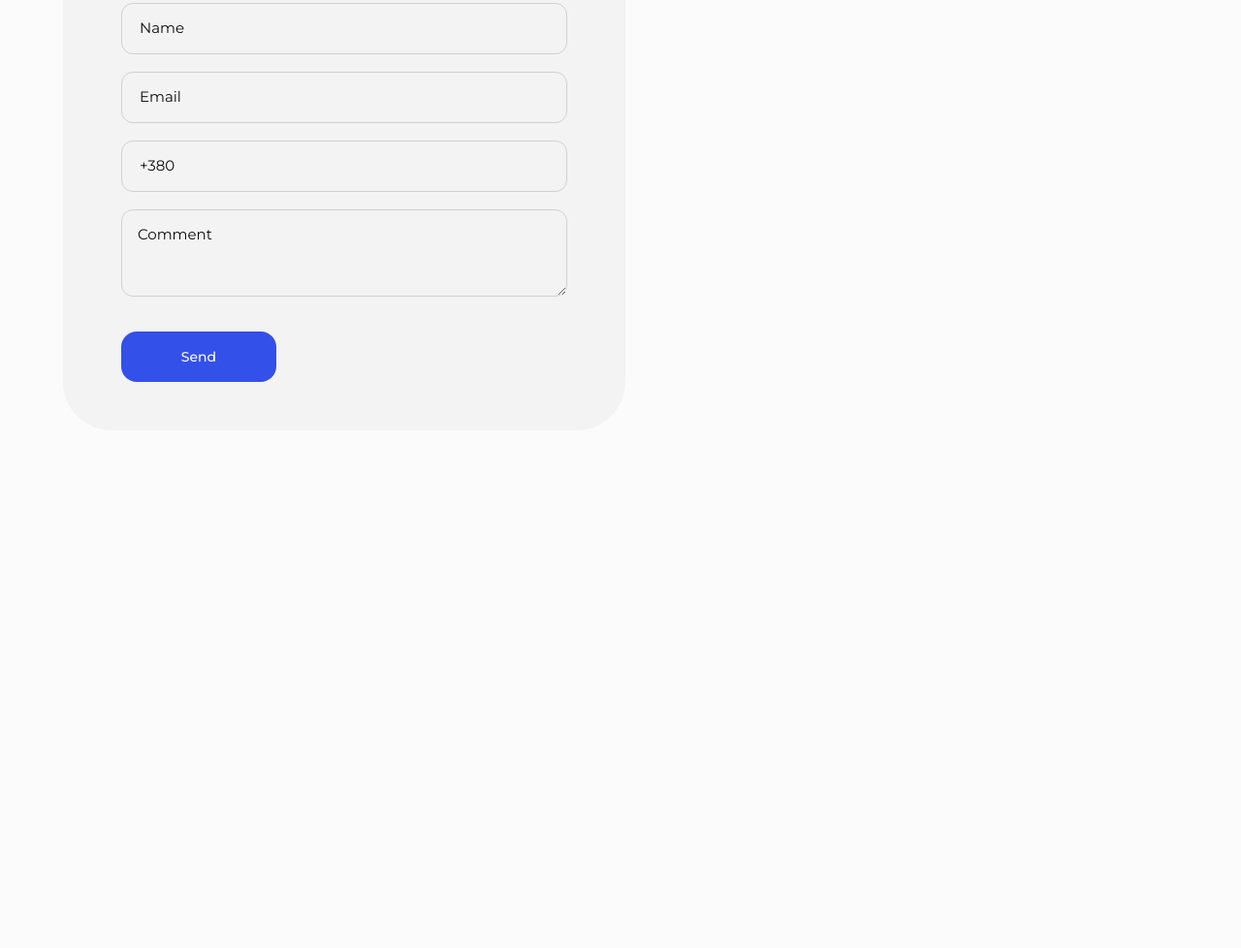
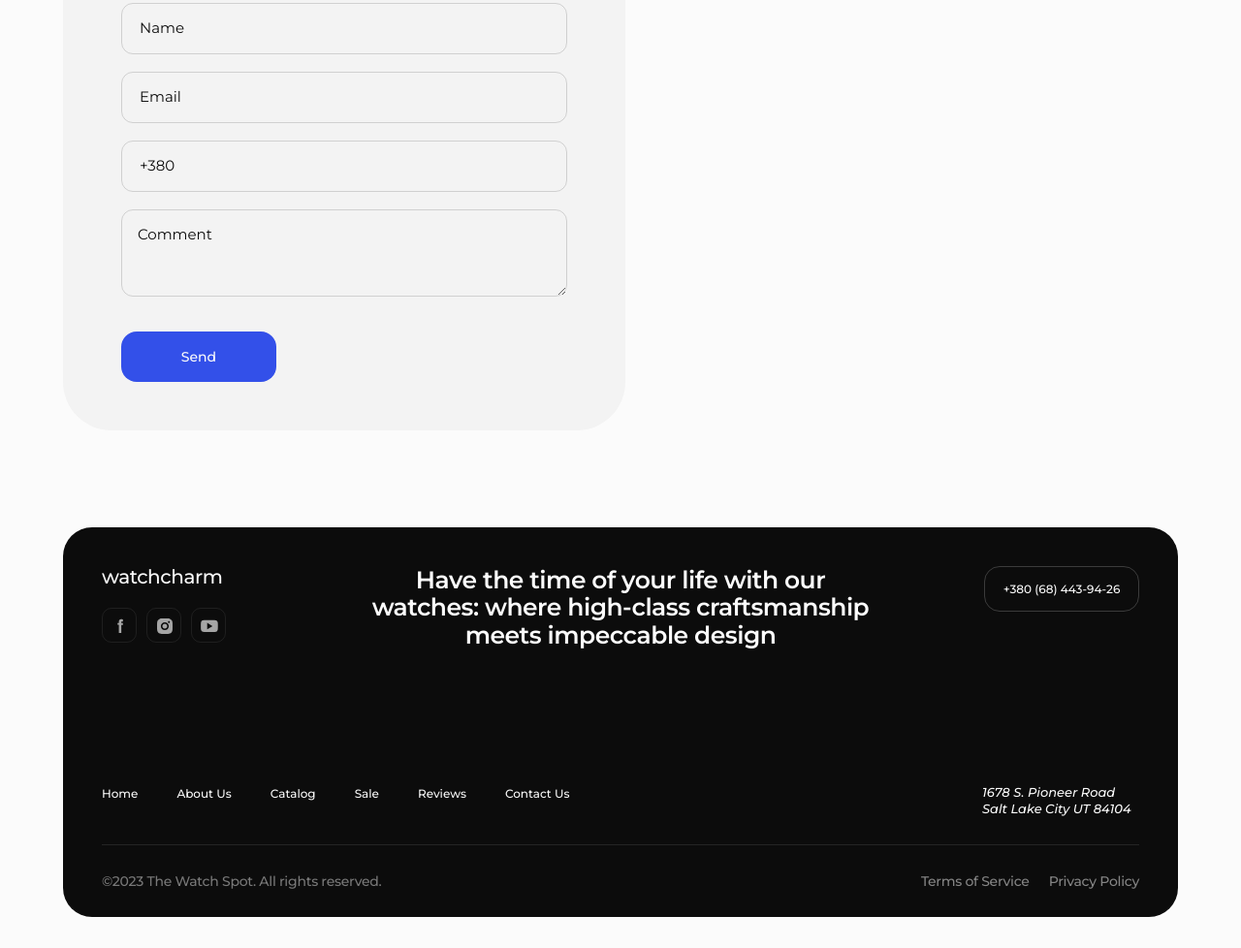
Before and after one commit to Anya2907/WatchCharm, a website built with Vite: page src/index.html in a window 1280 px wide. Shown: the part 4707-5685 px from the top of the page at 97% size. Before the commit the page ends 5201 px from the top, so only its background shows below. Built offline with nearby package versions, Linux system fonts and the light colour scheme; files whose address does not match are found by name.

Commit message:
section footer

```diff
--- /dev/null
+++ b/src/css/footer.css
@@ -0,0 +1,239 @@
+.footer-pages {
+  padding-top: 30px;
+  padding-bottom: 20px;
+}
+
+.footer-pages-container {
+  background-color: #0c0c0c;
+  border-radius: 30px;
+  padding: 40px 28px 28px 28px;
+}
+
+.footer-menu {
+  display: block;
+  color: #fbfbfb;
+  margin-bottom: 20px;
+}
+
+.footer-list-icons {
+  display: flex;
+  margin-bottom: 20px;
+}
+
+.footer-list-link-icons {
+  width: 34px;
+  height: 34px;
+  border: 1px solid rgba(251, 251, 251, 0.1);
+  fill: #fbfbfb;
+  opacity: 0.8;
+}
+
+.footer-list-link-icons:hover,
+.footer-list-link-icons:focus {
+  opacity: 1;
+}
+
+.footer-tel {
+  display: block;
+  font-weight: 500;
+  font-size: 11px;
+  line-height: 1.33;
+  text-transform: uppercase;
+  text-align: center;
+  color: #fbfbfb;
+
+  border: 1px solid rgba(251, 251, 251, 0.2);
+  border-radius: 16px;
+
+  padding: 14px 20px;
+  margin-bottom: 40px;
+  width: 152px;
+}
+
+.footer-title {
+  font-weight: 600;
+  font-size: 22px;
+  line-height: 1.2;
+  letter-spacing: -0.02em;
+  text-align: center;
+  color: #fbfbfb;
+  margin-bottom: 92px;
+}
+
+.footer-block-middle {
+  display: flex;
+  justify-content: space-between;
+}
+
+.footer-block-middle-after::after {
+  display: block;
+  content: '';
+  margin-top: 24px;
+  margin-bottom: 24px;
+  height: 1px;
+  width: 100%;
+  background-color: rgba(251, 251, 251, 0.1);
+}
+
+.footer-list {
+  display: flex;
+  flex-wrap: wrap;
+  column-gap: 16px;
+  row-gap: 8px;
+  max-width: 147px;
+}
+
+.footer-link {
+  font-weight: 500;
+  font-size: 11px;
+  line-height: 1.33333;
+  text-align: center;
+  color: #fbfbfb;
+}
+
+.footer-address {
+  font-weight: 500;
+  font-size: 11px;
+  line-height: 1.33;
+  color: #fbfbfb;
+  max-width: 86px;
+}
+
+.footer-block-bottom-watch-spot {
+  font-weight: 500;
+  font-size: 10px;
+  line-height: 1.4;
+  letter-spacing: -0.02em;
+  color: rgba(251, 251, 251, 0.5);
+  opacity: 0.9;
+  margin-bottom: 8px;
+}
+
+.footer-list-privacy-policy {
+  display: flex;
+  gap: 20px;
+}
+
+.footer-link-privacy-policy {
+  font-weight: 500;
+  font-size: 10px;
+  line-height: 1.4;
+  letter-spacing: -0.02em;
+  text-align: right;
+  color: rgba(251, 251, 251, 0.5);
+}
+
+@media only screen and (min-width: 768px) {
+  .footer-pages {
+    padding-top: 40px;
+    padding-bottom: 32px;
+  }
+
+  .footer-pages-container {
+    padding: 40px 40px 28px 40px;
+  }
+
+  .footer-logo-social-tel-wrapper {
+    display: flex;
+    justify-content: space-between;
+    margin-bottom: 86px;
+  }
+
+  .footer-list-link-icons {
+    width: 36px;
+    height: 36px;
+  }
+
+  .list-item-icon {
+    width: 20px;
+    height: 20px;
+  }
+
+  .footer-tel {
+    align-self: flex-start;
+    font-size: 12px;
+    line-height: 1.29;
+    padding: 15px;
+    min-width: 160px;
+    margin-bottom: 0;
+  }
+
+  .footer-title {
+    max-width: 524px;
+    margin-left: auto;
+    margin-right: auto;
+    font-size: 25px;
+    line-height: 1.14;
+    margin-bottom: 100px;
+  }
+
+  .footer-list {
+    flex-wrap: nowrap;
+    column-gap: 19px;
+    max-width: 400px;
+  }
+
+  .footer-link {
+    font-size: 12px;
+    line-height: 1.29;
+  }
+
+  .footer-address {
+    font-size: 13px;
+    line-height: 1.29;
+    max-width: 162px;
+  }
+
+  .footer-block-middle-after::after {
+    margin-top: 28px;
+    margin-bottom: 28px;
+  }
+
+  .footer-block-bottom {
+    display: flex;
+    justify-content: space-between;
+  }
+
+  .footer-block-bottom-watch-spot {
+    font-size: 14px;
+    line-height: 1.29;
+    margin-bottom: 0px;
+  }
+
+  .footer-link-privacy-policy {
+    font-size: 14px;
+    line-height: 1.28571;
+  }
+}
+
+@media only screen and (min-width: 1280px) {
+  .footer-pages {
+    padding-top: 50px;
+  }
+
+  .footer-pages-container {
+    padding: 40px 40px 28px 40px;
+  }
+
+  .footer-block-top {
+    position: relative;
+    margin-bottom: 126px;
+  }
+
+  .footer-logo-social-tel-wrapper {
+    margin-bottom: 0;
+  }
+
+  .footer-title {
+    position: absolute;
+    top: 0;
+    left: 50%;
+    transform: translateX(-50%);
+    margin-bottom: 0;
+  }
+
+  .footer-list {
+    column-gap: 40px;
+    max-width: 505px;
+  }
+}
--- a/src/css/header.css
+++ b/src/css/header.css
@@ -36,16 +36,40 @@
   display: none;
 }
 
-.menu-list-icons {
-  display: none;
-}
-
 .menu-burger-btn {
   border: none;
   background-color: transparent;
   padding: 0;
   line-height: 0;
   stroke: #0c0c0c;
+}
+
+.list-icons {
+  display: none;
+  column-gap: 10px;
+}
+
+.list-item-icons {
+  display: flex;
+  justify-content: center;
+  align-items: center;
+}
+
+.list-link-icons {
+  border-radius: 10px;
+  padding: 8px;
+}
+
+.menu-list-link-icons {
+  width: 36px;
+  height: 36px;
+  border: 1px solid rgba(12, 12, 12, 0.1);
+  fill: #0c0c0c;
+}
+
+.list-item-icons:hover .menu-list-link-icons,
+.list-item-icons:focus .menu-list-link-icons {
+  fill: #3350e9;
 }
 
 @media only screen and (min-width: 768px) {
@@ -65,8 +89,8 @@
     padding-bottom: 0px;
   }
 
-  .menu-list-icons {
-    display: block;
+  .list-icons {
+    display: flex;
   }
 
   .menu-burger-btn {
@@ -113,33 +137,4 @@
     height: 8px;
     margin-top: 2px;
   }
-
-  .list-icons {
-    display: flex;
-    column-gap: 10px;
-  }
-
-  .list-item-icons {
-    display: flex;
-    justify-content: center;
-    align-items: center;
-  }
-
-  .list-link-icons {
-    width: 36px;
-    height: 36px;
-
-    border-radius: 10px;
-    padding: 8px;
-  }
-
-  .menu-list-link-icons {
-    border: 1px solid rgba(12, 12, 12, 0.1);
-    fill: #0c0c0c;
-  }
-
-  .list-item-icons:hover .menu-list-link-icons,
-  .list-item-icons:focus .menu-list-link-icons {
-    fill: #3350e9;
-  }
 }
--- a/src/css/styles.css
+++ b/src/css/styles.css
@@ -10,5 +10,6 @@
 @import url('./sale.css');
 @import url('./reviews.css');
 @import url('./contact-us.css');
+@import url('./footer.css');
 
 @import url('./mobile-menu.css');
--- a/src/index.html
+++ b/src/index.html
@@ -38,6 +38,7 @@
 
       <!-- Loads the specified .html file -->
     </main>
+    <load src="./partials/footer.html" />
 
     <load src="./partials/mobile-menu.html" />
 
--- a/src/main.js
+++ b/src/main.js
@@ -1,8 +1,3 @@
-// Описаний в документації
-import SimpleLightbox from 'simplelightbox';
-// Додатковий імпорт стилів
-import 'simplelightbox/dist/simple-lightbox.min.css';
-
 (() => {
   const mobileMenu = document.querySelector('.js-menu-container');
   const openMenuBtn = document.querySelector('.js-open-menu');
--- /dev/null
+++ b/src/partials/footer.html
@@ -0,0 +1,85 @@
+<footer class="footer-pages">
+  <div class="container">
+    <div class="footer-pages-container">
+      <div class="footer-block-top">
+        <div class="footer-logo-social-tel-wrapper">
+          <div class="footer-logo-social-wrapper">
+            <a class="logo footer-menu" href="../index.html">watchcharm</a>
+            <ul class="footer-list-icons list-icons">
+              <li class="list-item-icons">
+                <a class="list-link-icons footer-list-link-icons" href="">
+                  <svg class="list-item-icon" width="18" height="18">
+                    <use
+                      href="../img/sprite-icons/icons.svg#icon-facebook"
+                    ></use>
+                  </svg>
+                </a>
+              </li>
+              <li class="list-item-icons">
+                <a class="list-link-icons footer-list-link-icons" href="">
+                  <svg class="list-item-icon" width="18" height="18">
+                    <use
+                      href="../img/sprite-icons/icons.svg#icon-instagram"
+                    ></use>
+                  </svg>
+                </a>
+              </li>
+              <li class="list-item-icons">
+                <a class="list-link-icons footer-list-link-icons" href="">
+                  <svg class="list-item-icon" width="18" height="18">
+                    <use
+                      href="../img/sprite-icons/icons.svg#icon-youtube"
+                    ></use>
+                  </svg>
+                </a>
+              </li>
+            </ul>
+          </div>
+          <a class="footer-tel" href="tel:+380684439426">+380 (68) 443-94-26</a>
+        </div>
+        <h2 class="footer-title">
+          Have the time of your life with our watches: where high-class
+          craftsmanship meets impeccable design
+        </h2>
+      </div>
+      <div class="footer-block-middle-after">
+        <div class="footer-block-middle">
+          <ul class="footer-list">
+            <li class="footer-item">
+              <a class="footer-link" href="">Home</a>
+            </li>
+            <li class="footer-item">
+              <a class="footer-link" href="">About Us</a>
+            </li>
+            <li class="footer-item">
+              <a class="footer-link" href="">Catalog</a>
+            </li>
+            <li class="footer-item"><a class="footer-link" href="">Sale</a></li>
+            <li class="footer-item">
+              <a class="footer-link" href="">Reviews</a>
+            </li>
+            <li class="footer-item">
+              <a class="footer-link" href="">Contact Us</a>
+            </li>
+          </ul>
+          <address class="footer-address">
+            <p>1678 S. Pioneer Road Salt Lake City UT 84104</p>
+          </address>
+        </div>
+      </div>
+      <div class="footer-block-bottom">
+        <p class="footer-block-bottom-watch-spot">
+          ©2023 The Watch Spot. All rights reserved.
+        </p>
+        <ul class="footer-list-privacy-policy">
+          <li class="footer-item-privacy-policy">
+            <a class="footer-link-privacy-policy" href="">Terms of Service</a>
+          </li>
+          <li class="footer-item-privacy-policy">
+            <a class="footer-link-privacy-policy" href="">Privacy Policy</a>
+          </li>
+        </ul>
+      </div>
+    </div>
+  </div>
+</footer>
--- a/src/partials/header.html
+++ b/src/partials/header.html
@@ -24,7 +24,7 @@
           </li>
         </ul>
       </nav>
-      <ul class="list-icons menu-list-icons">
+      <ul class="list-icons">
         <li class="list-item-icons">
           <a class="list-link-icons menu-list-link-icons" href="">
             <svg class="list-item-icon" width="20" height="20">
```
